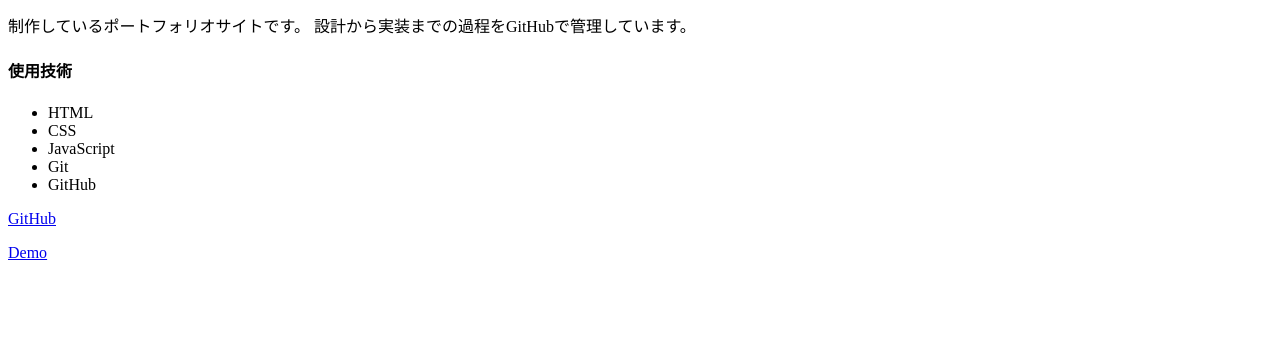
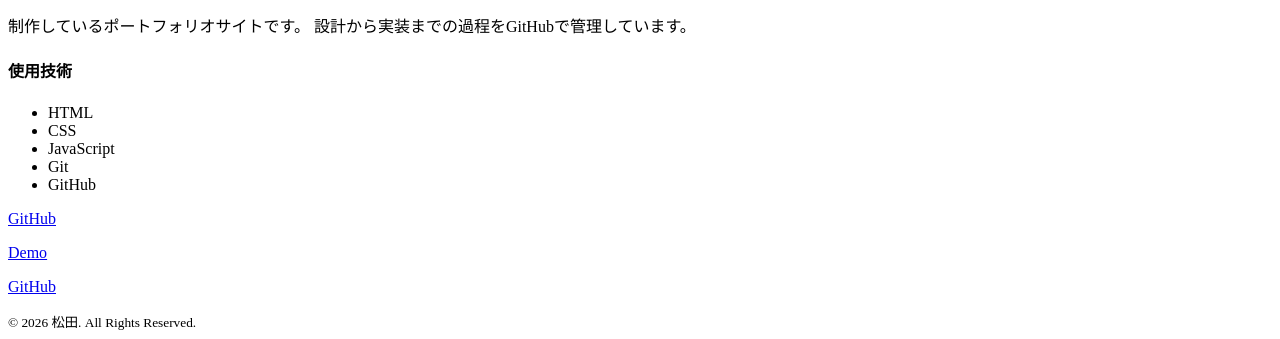
Before and after one commit to matsuda-ko-ji/portfolio-site, a plain HTML site: page index.html in a window 1280 px wide. Shown: the part 809-1148 px from the top of the page. Before the commit the page ends 1087 px from the top, so only its background shows below. Drawn offline with Linux system fonts and the light colour scheme.

Commit message:
feat: add footer section

```diff
--- a/index.html
+++ b/index.html
@@ -134,6 +134,22 @@
 
     </main>
 
+    <footer>
+
+    <p>
+        <a href="https://github.com/matsuda-ko-ji"
+           target="_blank"
+           rel="noopener noreferrer">
+            GitHub
+        </a>
+    </p>
+
+    <small>
+        &copy; 2026 松田. All Rights Reserved.
+    </small>
+
+    </footer>
+
     <script src="js/main.js"></script>
 
 </body>
```
Also changed, not shown: 1 other file.
